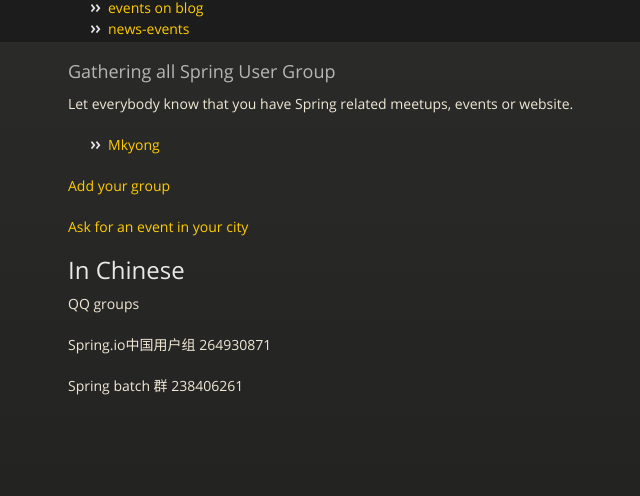
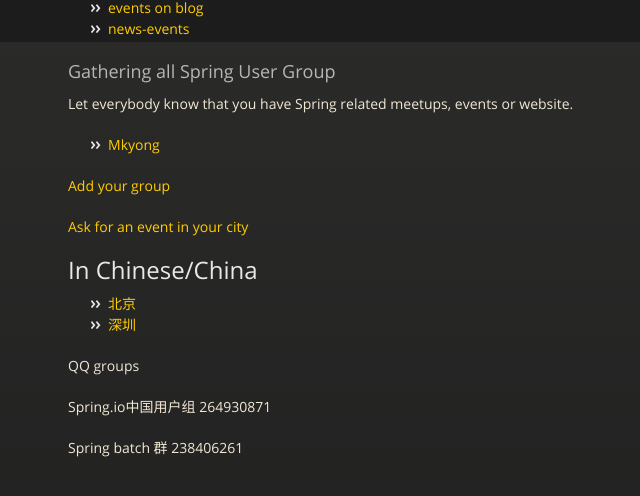
Before and after one commit to spring-ug/spring-ug.github.io, a Jekyll site: the page built from index.md, in a window 1280 px wide and 900 px high, scrolled down 526 px, cut to the strip 332-828 px from the top of the window. Shown: the whole strip, without its empty margins (247-887 px from the left). Built offline with Jekyll 4.4.1, drawn with Linux system fonts in a browser that asks for light colours; nearby versions of some CDN libraries; Markdown is read by kramdown in place of the engine named in the settings.

Commit message:
Update index.md

```diff
--- a/index.md
+++ b/index.md
@@ -69,7 +69,10 @@ Let everybody know that you have Spring related meetups, events  or website.
 Next event will be on Aug 23th, Saturday 2:00 PM, in ThoughtWorks Office
 -->
 
-## In Chinese
+## In Chinese/China
+
+- [北京](http://bj.springioug.com/)
+- [深圳](http://szjug.github.io/)
 
 QQ groups
 
```
